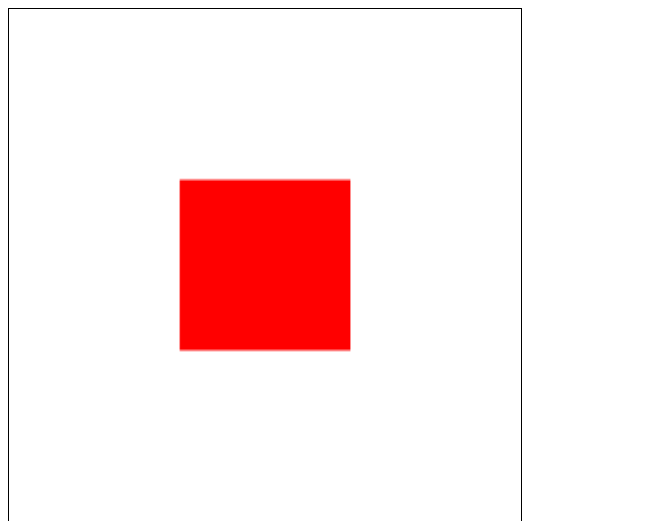
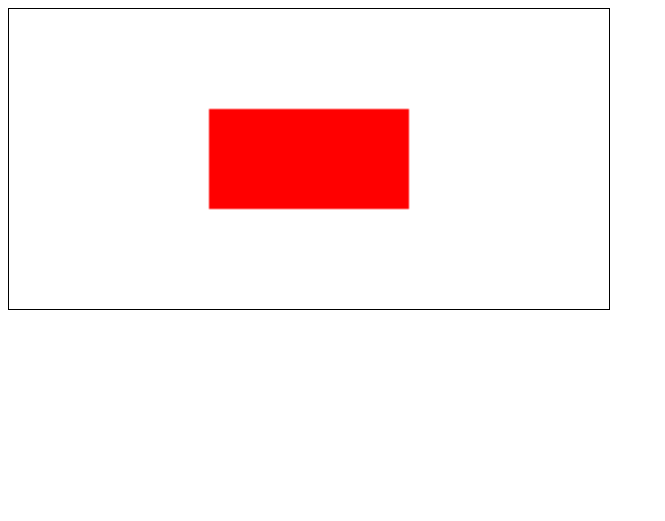
Before and after one commit to graeme/CanvasDemo, a plain HTML site: page index.html in a window 1280 px wide. Shown: the top 521 px of the page, without its empty margins (0-665 px from the left). Drawn offline with Linux system fonts and the light colour scheme.

Commit message:
Use better width/height proportions.

```diff
--- a/style.css
+++ b/style.css
@@ -1,5 +1,5 @@
 canvas {
 	border: 1px black solid;
-	width: 512px;
-	height: 512px;
+	width: 600px;
+	height: 300px;
 }
```
